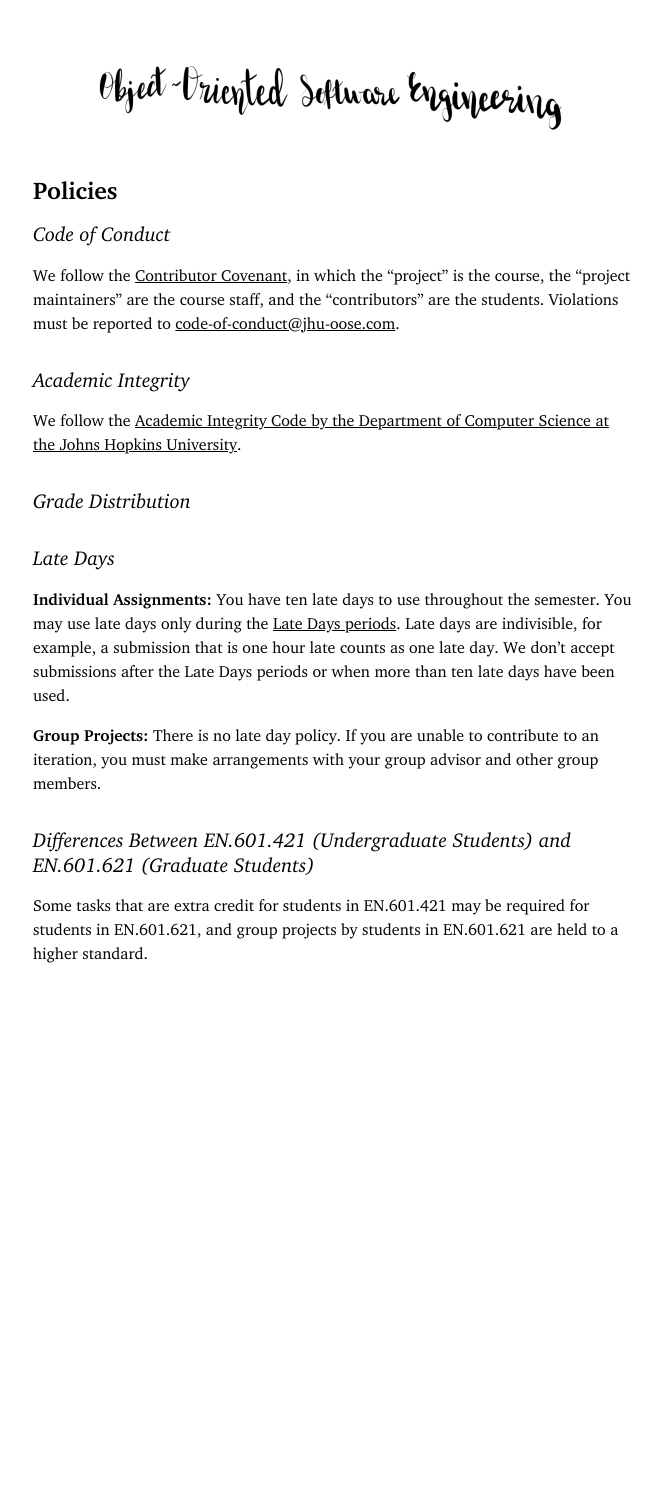
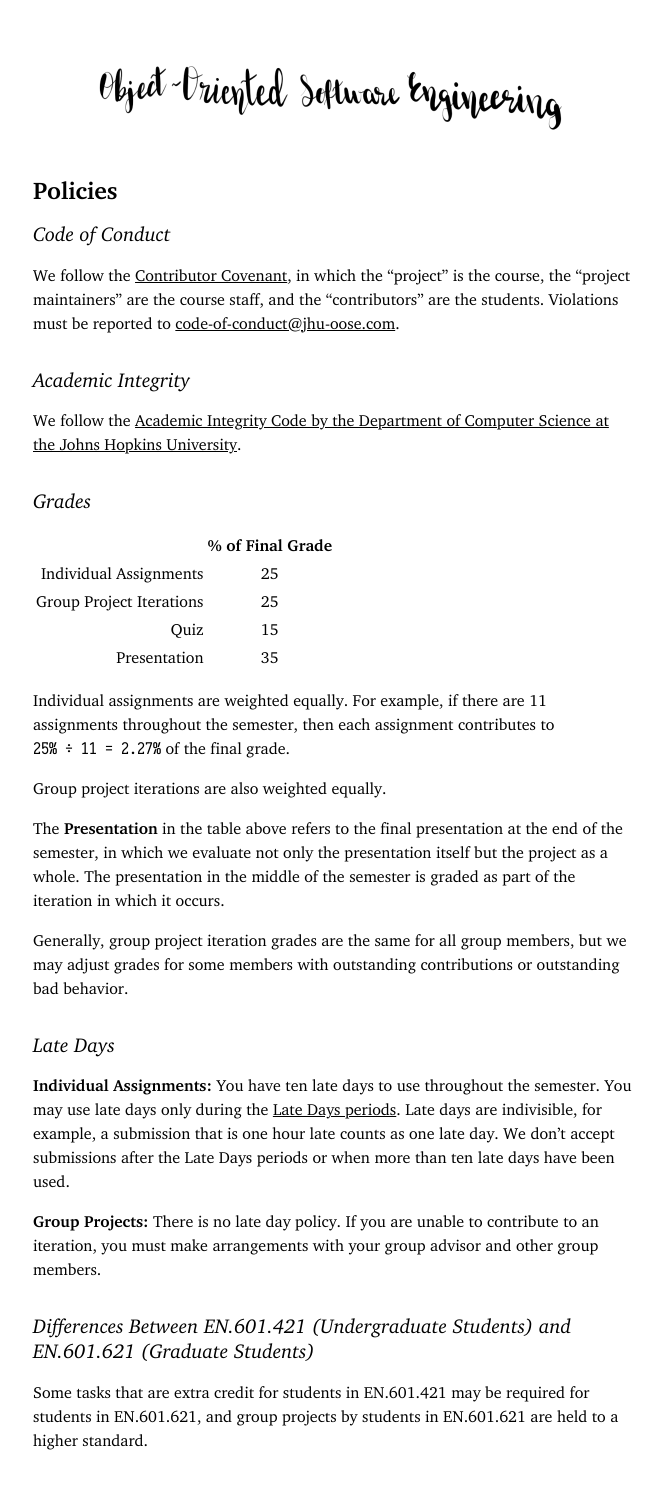
Before and after one commit to skemper/www.jhu-oose.com, a Jekyll site: the page built from policies/index.md, in a window 1280 px wide. Shown: the whole page, without its empty margins (307-969 px from the left). Built offline with Jekyll 4.4.1, drawn with Linux system fonts in a browser that asks for light colours; our own code applies the rules of GitHub Pages for plain Markdown files; before the commit the page ends 1013 px from its top, so only the background shows below that.

Commit message:
Finish policies

```diff
--- a/policies/index.md
+++ b/policies/index.md
@@ -9,13 +9,25 @@ We follow the [Contributor Covenant](https://www.contributor-covenant.org/versio
 Academic Integrity
 ------------------
 
-We follow the [Academic Integrity Code by the Department of
-Computer Science at the Johns Hopkins University](https://www.cs.jhu.edu/academic-integrity-code/).
+We follow the [Academic Integrity Code by the Department of Computer Science at the Johns Hopkins University](https://www.cs.jhu.edu/academic-integrity-code/).
 
-Grade Distribution
-------------------
+Grades
+------
 
-<!-- TODO: -->
+| | % of Final Grade |
+|--:|:-:|
+| Individual Assignments | 25 |
+| Group Project Iterations | 25 |
+| Quiz | 15 |
+| Presentation | 35 |
+
+Individual assignments are weighted equally. For example, if there are 11 assignments throughout the semester, then each assignment contributes to `25% ÷ 11 = 2.27%` of the final grade.
+
+Group project iterations are also weighted equally.
+
+The **Presentation** in the table above refers to the final presentation at the end of the semester, in which we evaluate not only the presentation itself but the project as a whole. The presentation in the middle of the semester is graded as part of the iteration in which it occurs.
+
+Generally, group project iteration grades are the same for all group members, but we may adjust grades for some members with outstanding contributions or outstanding bad behavior.
 
 Late Days
 ---------
```
